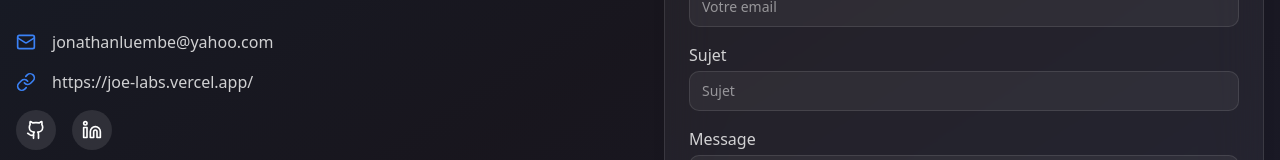
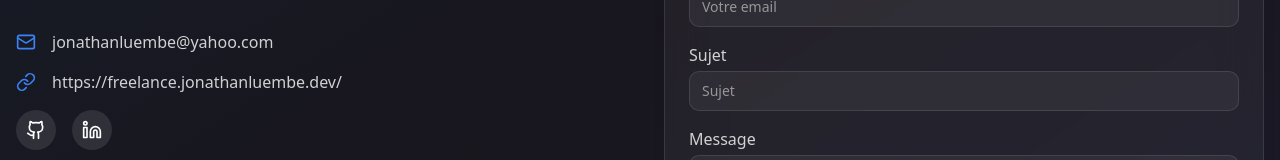
Before and after one commit to JoeLeDev/Portfolio_dev_2025, a React (Vite) app: page / in a window 1280 px wide. Shown: the part 5347-5507 px from the top of the page. Built offline with nearby package versions, Linux system fonts and the light colour scheme; no server answers.

Commit message:
fix(contact): Fix links of the freelance site

```diff
--- a/src/components/Contact.tsx
+++ b/src/components/Contact.tsx
@@ -67,7 +67,7 @@ const Contact = () => {
 
               <div className="flex items-center space-x-4 text-white/80">
                 <Link className="w-5 h-5 text-portfolio-primary" />
-                <a href="https://joe-labs.vercel.app/" target="_blank" rel="noopener noreferrer">https://joe-labs.vercel.app/</a>
+                <a href="https://freelance.jonathanluembe.dev/" target="_blank" rel="noopener noreferrer">https://freelance.jonathanluembe.dev/</a>
               </div>
 
               <div className="flex space-x-4">
--- a/src/components/Projects.tsx
+++ b/src/components/Projects.tsx
@@ -41,6 +41,7 @@ const projects = [
     technologies: ["React", "Node.js", "Tailwind CSS", "TypeScript", "Express", "MariaDB", "Docker"],
     image: RetourEnEden,
     live: "https://retourenedenacademy.com",
+    github: "https://github.com/JoeLeDev/Retourenedenacademy"
   },
   {
     title: "Dev Board",
```
